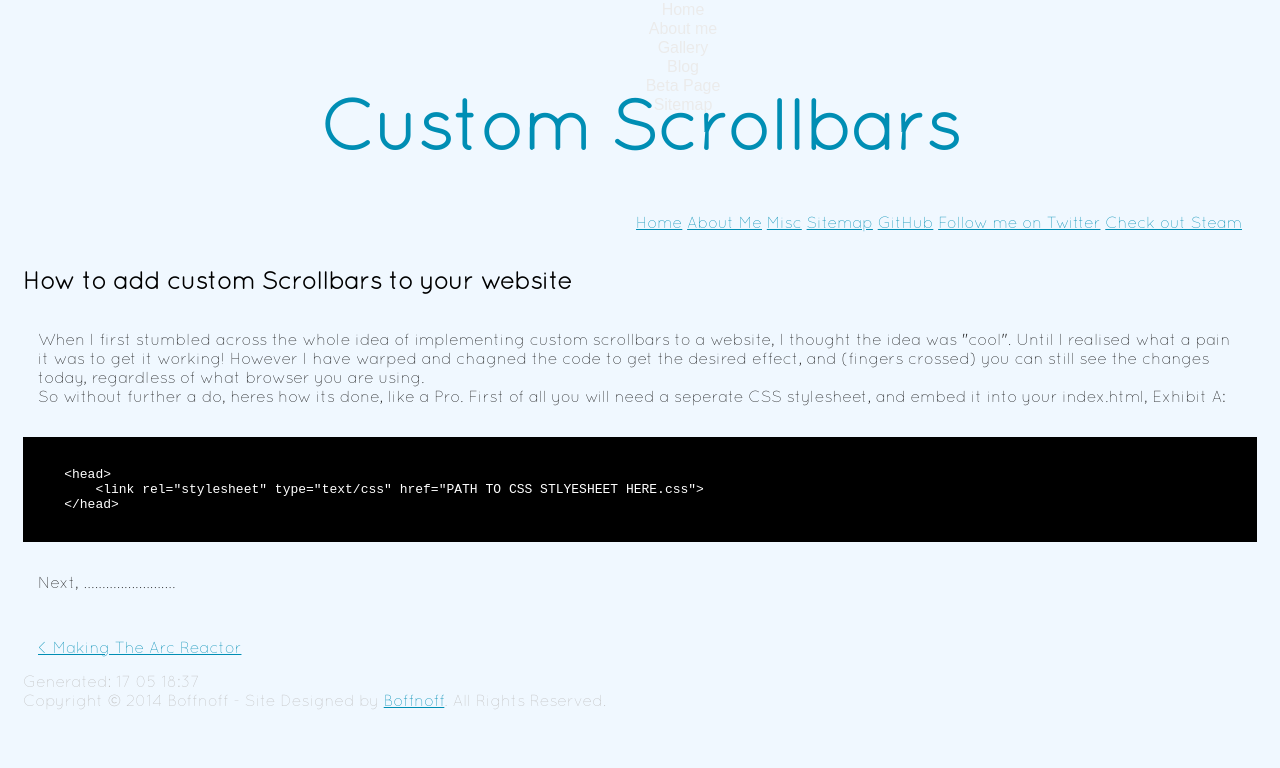
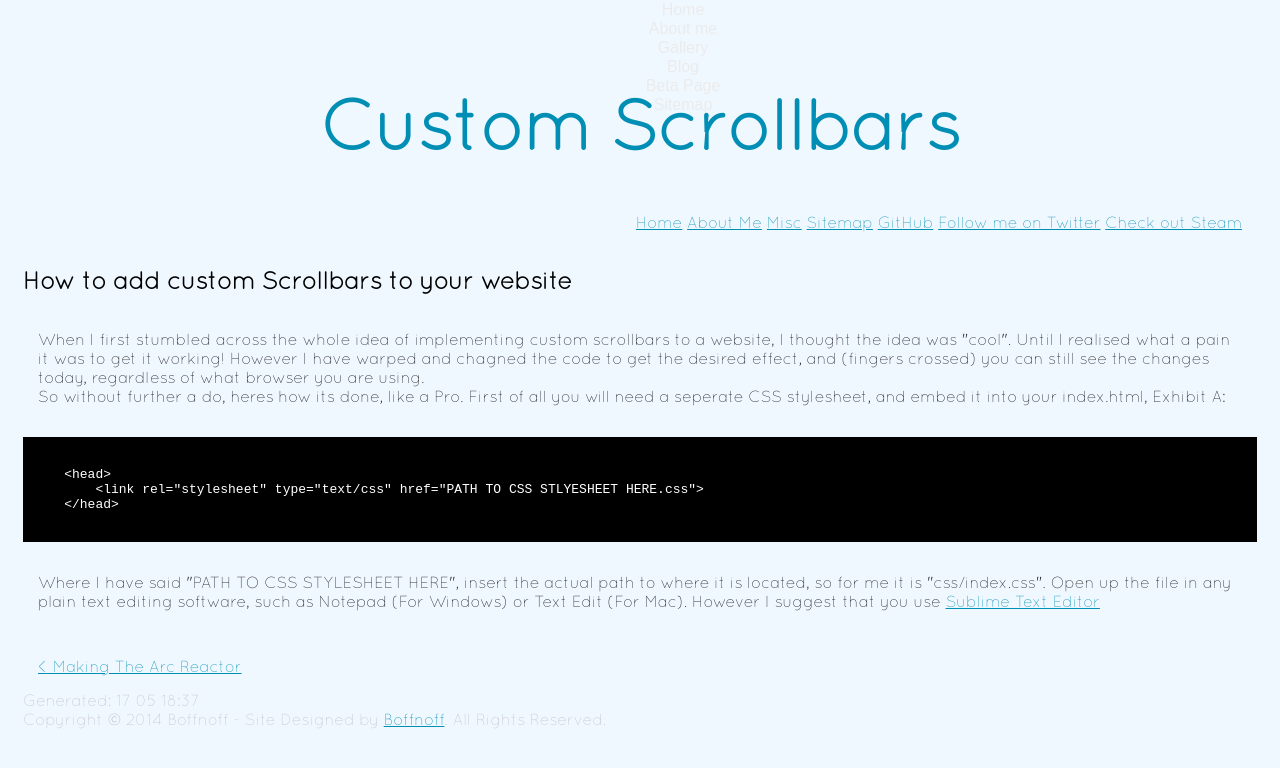
Before and after one commit to boffnoff/boffnoff.github.com, a Jekyll site: the page built from _posts/2014-5-17-custom-scrollbars.html, in a window 1280 px wide. Shown: the top 768 px of the page. Built offline with Jekyll 4.4.1, drawn with Linux system fonts in a browser that asks for light colours.

Commit message:
added more stuff

```diff
--- a/_posts/2014-5-17-custom-scrollbars.html
+++ b/_posts/2014-5-17-custom-scrollbars.html
@@ -24,6 +24,8 @@ layout: post
     </code></pre>
 
 <p>
-    Next, .........................
+    Where I have said "PATH TO CSS STYLESHEET HERE", insert the actual path to where it is located, so for me it is "css/index.css". Open up the
+    file in any plain text editing software, such as Notepad (For Windows) or Text Edit (For Mac). However I suggest that you use
+    <a href="http://www.sublimetext.com/">Sublime Text Editor</a>
 
     </p>
```
